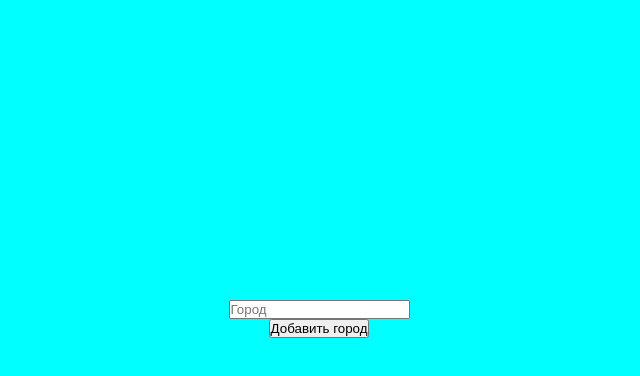
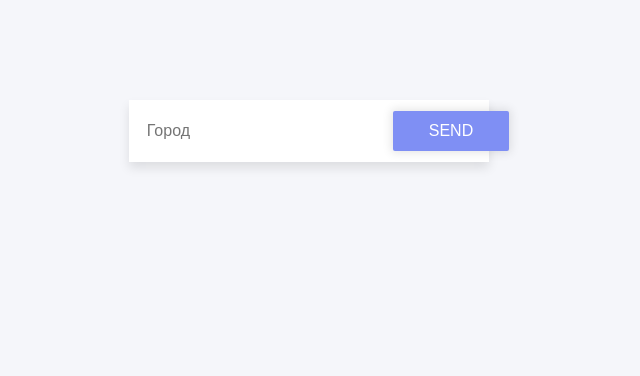
Before and after one commit to exwizar/Weather-forecast, a React (Create React App) app: page / in a window 1280 px wide. Shown: the top 376 px of the page, without its empty margins (321-961 px from the left). Built offline with nearby package versions, Linux system fonts and the light colour scheme.

Commit message:
add styles for interface

```diff
--- a/package.json
+++ b/package.json
@@ -6,6 +6,7 @@
     "@testing-library/jest-dom": "^5.16.5",
     "@testing-library/react": "^13.4.0",
     "@testing-library/user-event": "^13.5.0",
+    "node-sass": "^7.0.3",
     "react": "^18.2.0",
     "react-dom": "^18.2.0",
     "react-scripts": "5.0.1",
--- a/src/App.js
+++ b/src/App.js
@@ -1,7 +1,8 @@
 import React, {useState} from "react";
 import WeatherBlock from "./Components/WeatherBlock"
-import './Style/appStyle.css'
+import './Style/appStyle.scss'
 import {apiKey} from './Components/API/apiKey'
+import './Style/reset.scss'
 
 function App() {
 
@@ -20,9 +21,11 @@ function App() {
             console.log(result);
             let newAddArr = {
                 id : result.id,
-                name : result.name,
+                title : result.name,
                 weatherNum : result.main.temp,
-                weatherStr: result.weather[0].description
+                weatherStr: result.weather[0].description.charAt(0).toUpperCase() + result.weather[0].description.slice(1),
+                humidity : result.main.humidity,
+                icon: `http://openweathermap.org/img/w/${result.weather[0].icon}.png`
             };
             setArr([...arr, newAddArr]);
             setCity("")
@@ -32,14 +35,38 @@ function App() {
         }
     }
 
+    const listener = event => {
+        if (event.code === "Enter" || event.code === "NumpadEnter") {
+          event.preventDefault();
+          getCity()
+        }
+      };
+
+
     return (
         <div className="app">
-            <div className="df">
-                <input type="text" placeholder="Город" value={city}  onChange={e => setCity(e.target.value)} />
-                <button onClick={getCity}>Добавить город</button>
+            <div className="container">
+                <form className="form">
+                    <input
+                        type="text"
+                        placeholder="Город"
+                        value={city}
+                        onChange={e => setCity(e.target.value)}
+                        onKeyPress={listener}
+                        className="form__field"
+                    />
+                    <button
+                        type="button"
+                        onClick={getCity}
+                        className="btn btn--primary btn--inside uppercase"
+                    >Send</button>
+                </form>
+            <WeatherBlock className='weather-block' remove={removePost} arr={arr} />
             </div>
-            <WeatherBlock remove={removePost} arr={arr} />
+
+
         </div>
+
     );
 }
 
--- a/src/Components/WeatherBlock.jsx
+++ b/src/Components/WeatherBlock.jsx
@@ -1,17 +1,23 @@
 import React from 'react'
+import classes from '../Style/weatherBlock.module.scss'
 
-const InputPosts = ({arr, remove}) => {
+
+const WeatherBlock = ({arr, remove}) => {
 
     return (
         <div>
             {arr.map((item, index) => {
                 console.log(arr)
                 return (
-                    <div key={item.id} className = 'weather-block'>
-                    <p>{item.name}</p>
-                    <p>{Math.ceil(item.weatherNum) - 273} °C</p>
-                    <p>{item.weatherStr}</p>
-                    <button onClick={() => remove(item)} >Удалить</button>
+                    <div key={item.id} className={classes.weatherBlock}>
+                        <p className={classes.title}>{item.title}</p>
+                        <p>{Math.ceil(item.weatherNum) - 273} °C</p>
+                        <div className={classes.weatherStr}>
+                            <p>{item.weatherStr}</p>
+                            <img src={item.icon} alt="weather" />
+                        </div>
+                        <p>Влажность {item.humidity}%</p>
+                        <button className={classes.button} onClick={() => remove(item)} >Удалить</button>
                     </div>
                 )
 
@@ -21,4 +27,4 @@ const InputPosts = ({arr, remove}) => {
 
 }
 
-export default InputPosts
+export default WeatherBlock
--- a/src/Style/appStyle.css
+++ /dev/null
@@ -1,30 +0,0 @@
-* {
-    padding: 0;
-    margin: 0;
-    box-sizing: border-box;
-}
-
-body {
-    background-color: aqua;
-}
-
-.df {
-    display: flex;
-    justify-content: center;
-    align-items: center;
-    flex-direction: column;
-}
-
-.app {
-    display: block;
-    width: 1080px;
-    margin: 300px auto;
-}
-
-.app-wrapper {
-    display:flex;
-    justify-content: center;
-    flex-direction: column;
-    align-items: center;
-    margin-top: 300px;
-}
--- /dev/null
+++ b/src/Style/appStyle.scss
@@ -0,0 +1,86 @@
+$background: rgb(214, 213, 213);
+
+//** variables
+$background: #f5f6fa;
+$text: #9c9c9c;
+$input-bg-color: #fff;
+$input-text-color: #a3a3a3;
+$button-bg-color: #7f8ff4;
+$button-text-color: #fff;
+
+//** root
+:root {
+	background: $background;
+	color: $text;
+	font: 1rem "PT Sans", sans-serif;
+}
+
+
+a {
+	color: inherit;
+
+	&:hover {
+		color: $button-bg-color;
+	}
+}
+
+//** helper
+.container {
+	display: flex;
+	flex-direction: column;
+	align-items: center;
+	justify-content: center;
+    margin-top: 100px;
+}
+
+.uppercase {
+	text-transform: uppercase;
+}
+
+//** button
+.btn {
+	display: inline-block;
+	background: transparent;
+	color: inherit;
+	font: inherit;
+	border: 0;
+	outline: 0;
+	padding: 0;
+	transition: all 200ms ease-in;
+	cursor: pointer;
+
+	&--primary {
+		background: $button-bg-color;
+		color: $button-text-color;
+		box-shadow: 0 0 10px 2px rgba(0, 0, 0, .1);
+		border-radius: 2px;
+		padding: 12px 36px;
+
+		&:hover {
+			background: darken($button-bg-color, 4%);
+		}
+
+		&:active {
+			background: $button-bg-color;
+			box-shadow: inset 0 0 10px 2px rgba(0, 0, 0, .2);
+		}
+	}
+
+	&--inside {
+		margin-left: -96px;
+	}
+}
+
+//** form
+.form {
+	&__field {
+		width: 360px;
+		background: #fff;
+		color: $input-text-color;
+		font: inherit;
+		box-shadow: 0 6px 10px 0 rgba(0, 0, 0 , .1);
+		border: 0;
+		outline: 0;
+		padding: 22px 18px;
+	}
+}
--- /dev/null
+++ b/src/Style/reset.scss
@@ -0,0 +1,45 @@
+*, *:before, *:after{
+    box-sizing: border-box;
+}
+
+html, body, div, span, object, iframe, figure, h1, h2, h3, h4, h5, h6, p, blockquote, pre, a, code, em, img, small, strike, strong, sub, sup, tt, b, u, i, ol, ul, li, fieldset, form, label, table, caption, tbody, tfoot, thead, tr, th, td, main, canvas, embed, footer, header, nav, section, video{
+    margin: 0;
+    padding: 0;
+    border: 0;
+    font-size: 100%;
+    font: inherit;
+    vertical-align: baseline;
+    text-rendering: optimizeLegibility;
+    -webkit-font-smoothing: antialiased;
+    text-size-adjust: none;
+}
+
+footer, header, nav, section, main{
+    display: block;
+}
+
+body{
+    line-height: 1;
+}
+
+ol, ul{
+    list-style: none;
+}
+
+blockquote, q{
+    quotes: none;
+}
+
+blockquote:before, blockquote:after, q:before, q:after{
+    content: '';
+    content: none;
+}
+
+table{
+    border-collapse: collapse;
+    border-spacing: 0;
+}
+
+input{
+    border-radius: 0;
+}
--- /dev/null
+++ b/src/Style/weatherBlock.module.scss
@@ -0,0 +1,54 @@
+$background: rgb(214, 213, 213);
+
+//** variables
+$background: #f5f6fa;
+$text: #9c9c9c;
+$input-bg-color: #fff;
+$input-text-color: #a3a3a3;
+$button-bg-color: #7f8ff4;
+$button-text-color: #fff;
+
+.weatherBlock {
+    background-color: #fff;
+    color: black;
+    display: flex;
+    flex-direction: column;
+    padding: 10px;
+    box-shadow: 0 6px 10px 0 rgba(0, 0, 0 , .3);
+    margin-top: 30px;
+    width: 300px;
+
+    p {
+        padding: 5px 0;
+    }
+
+    .title {
+        font-size: 30px;
+    }
+
+    .weatherStr {
+        display: flex;
+        flex-direction: row;
+        align-items: center;
+    }
+
+    .button {
+        background: $button-bg-color;
+        color: $button-text-color;
+        font: inherit;
+        border: none;
+        outline: 0;
+        padding: 9px;
+        transition: all 200ms ease-in;
+        cursor: pointer;
+        &:hover {
+			background: darken($button-bg-color, 4%);
+		}
+
+		&:active {
+			background: $button-bg-color;
+			box-shadow: inset 0 0 10px 2px rgba(0, 0, 0, .2);
+		}
+    }
+
+}
```
Also changed, not shown: images/voter.png (added), 1 other file (tests, documents, lock files or other folders).
